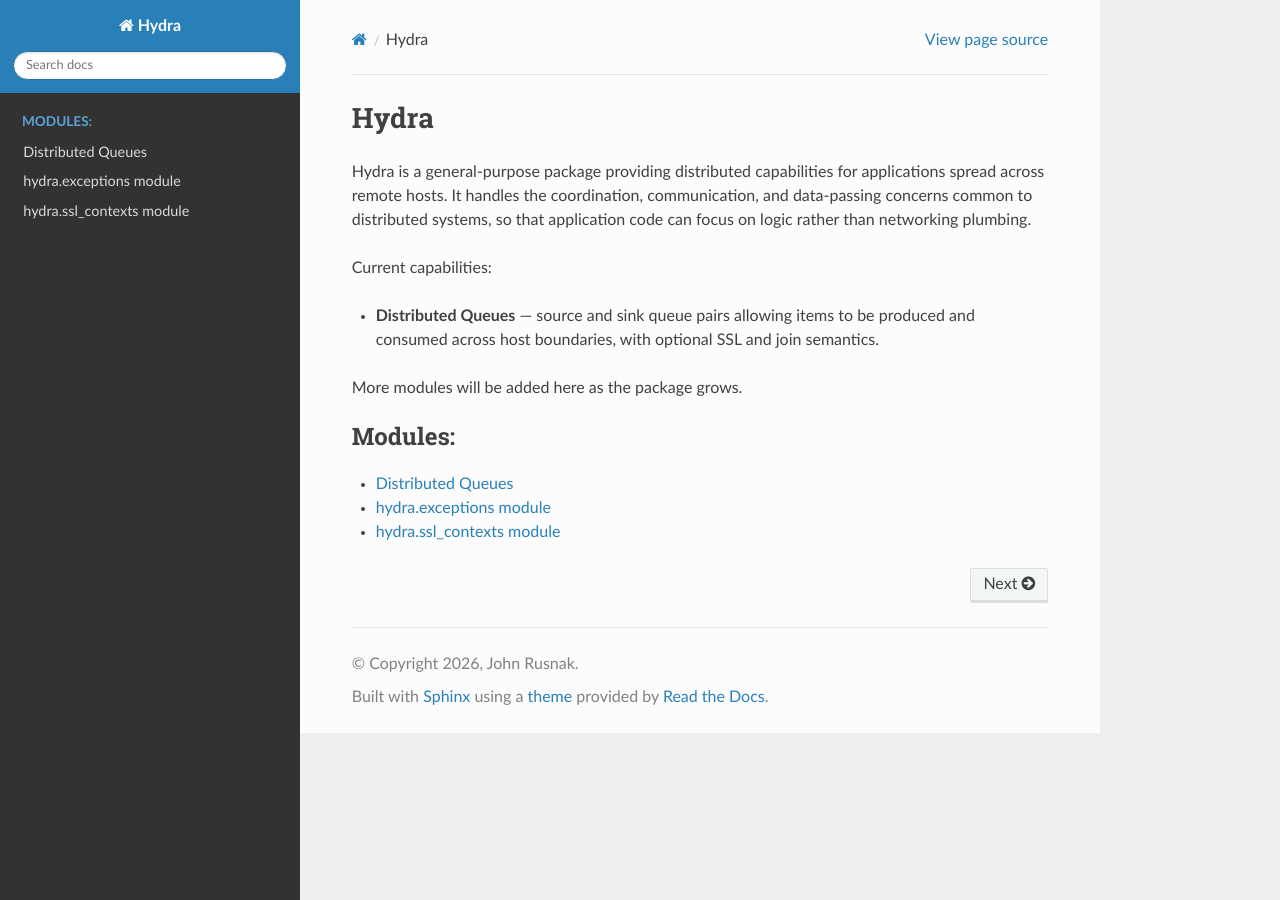
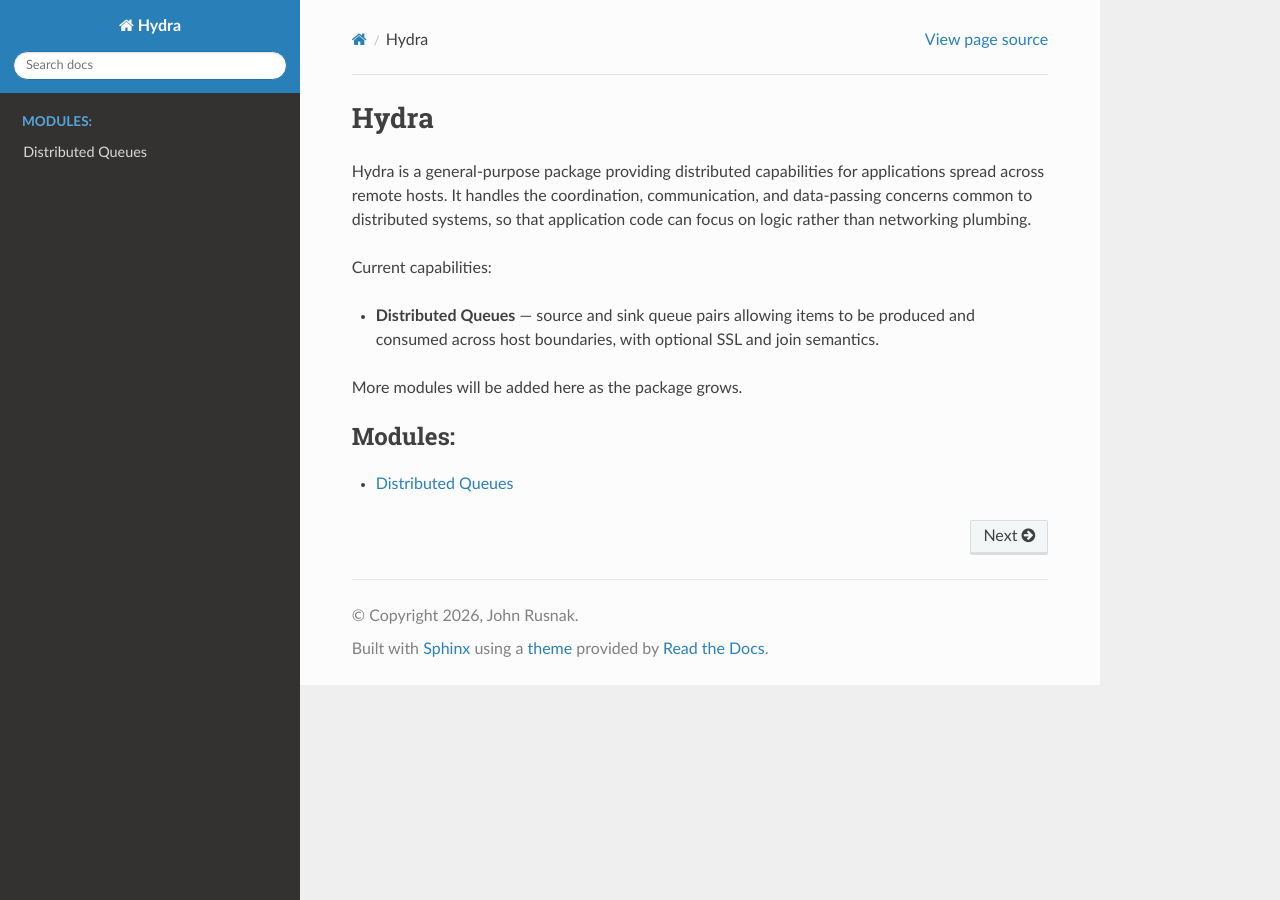
Before and after one commit to nak/hydra, a Sphinx documentation site: the page built from docs/source/index.rst, in a window 1280 px wide. Built offline with Sphinx 7.4.7 and the Read the Docs theme 3.1.0, drawn with Linux system fonts in a browser that asks for light colours.

Commit message:
update docs

```diff
--- a/docs/source/exceptions.rst
+++ /dev/null
@@ -1,7 +0,0 @@
-hydra.exceptions module
-=======================
-
-.. automodule:: hydra.exceptions
-   :members:
-   :show-inheritance:
-   :undoc-members:
--- a/docs/source/index.rst
+++ b/docs/source/index.rst
@@ -16,5 +16,3 @@ More modules will be added here as the package grows.
    :caption: Modules:
 
    distributed_queues
-   exceptions
-   ssl_contexts
--- a/docs/source/ssl_contexts.rst
+++ /dev/null
@@ -1,7 +0,0 @@
-hydra.ssl\_contexts module
-==========================
-
-.. automodule:: hydra.ssl_contexts
-   :members:
-   :show-inheritance:
-   :undoc-members:
```
Also changed, not shown: docs/source/distributed_queues.rst (+0 -18 lines).
